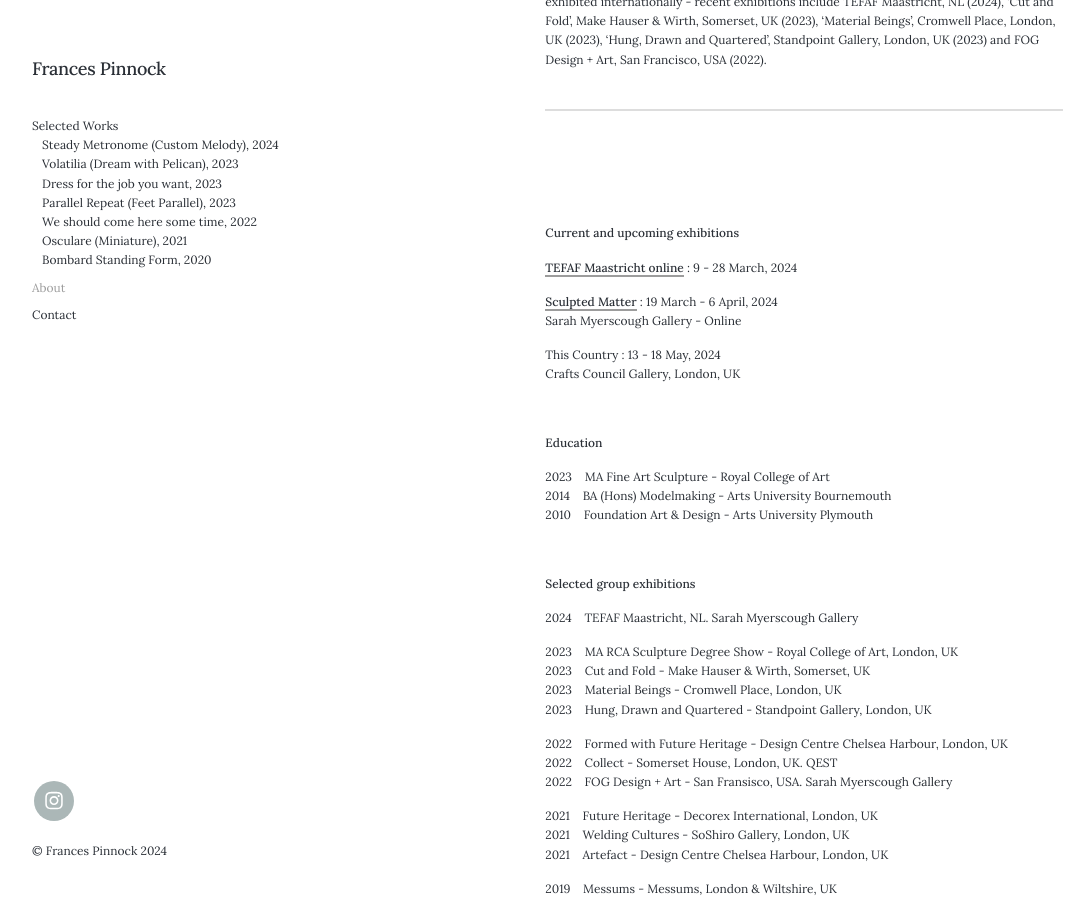
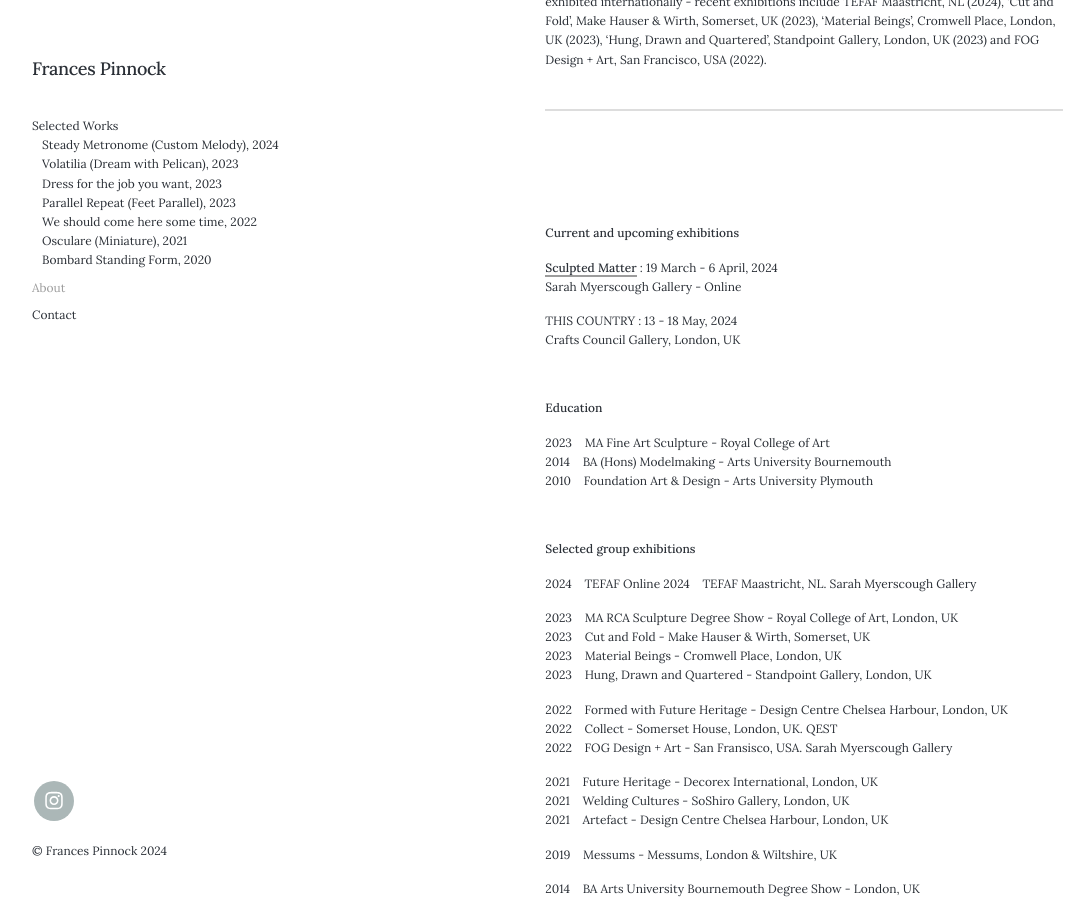
Before and after one commit to francespinnock/francespinnock.github.io, a Jekyll site: the page built from _pages/about.md, in a window 1280 px wide and 900 px high, scrolled down 405 px. Shown: the whole window, without its empty margins (28-1114 px from the left). Built offline with Jekyll 4.4.1, drawn with Linux system fonts in a browser that asks for light colours; nearby versions of some CDN libraries.

Commit message:
Update about.md

```diff
--- a/_pages/about.md
+++ b/_pages/about.md
@@ -20,12 +20,10 @@ Frances Pinnock (b. 1990, Bristol) holds a BA in Modelmaking from the Arts Unive
 
 **Current and upcoming exhibitions**
 
-[TEFAF Maastricht online](https://www.tefaf.com/online/artworks/a03PO000007UclNYAS) : 9 - 28 March, 2024
-
 [Sculpted Matter](https://www.sarahmyerscough.com/exhibitions/64-sculpted-matter/) : 19 March - 6 April, 2024
 Sarah Myerscough Gallery - Online
 
-This Country : 13 - 18 May, 2024
+THIS COUNTRY : 13 - 18 May, 2024
 Crafts Council Gallery, London, UK
 
 <br />
```
Also changed, not shown: other parts of _pages/about.md (+1 -0 lines).
